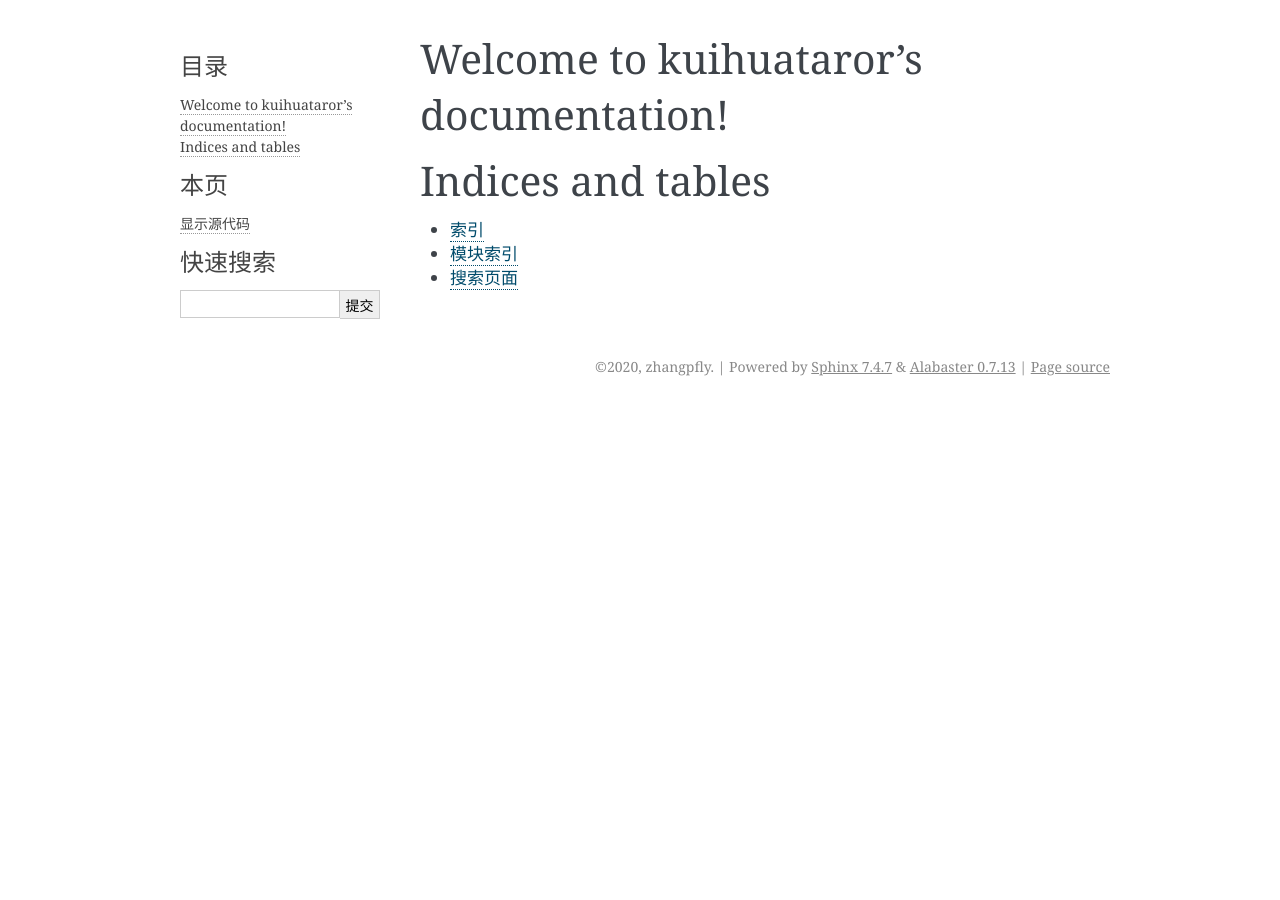
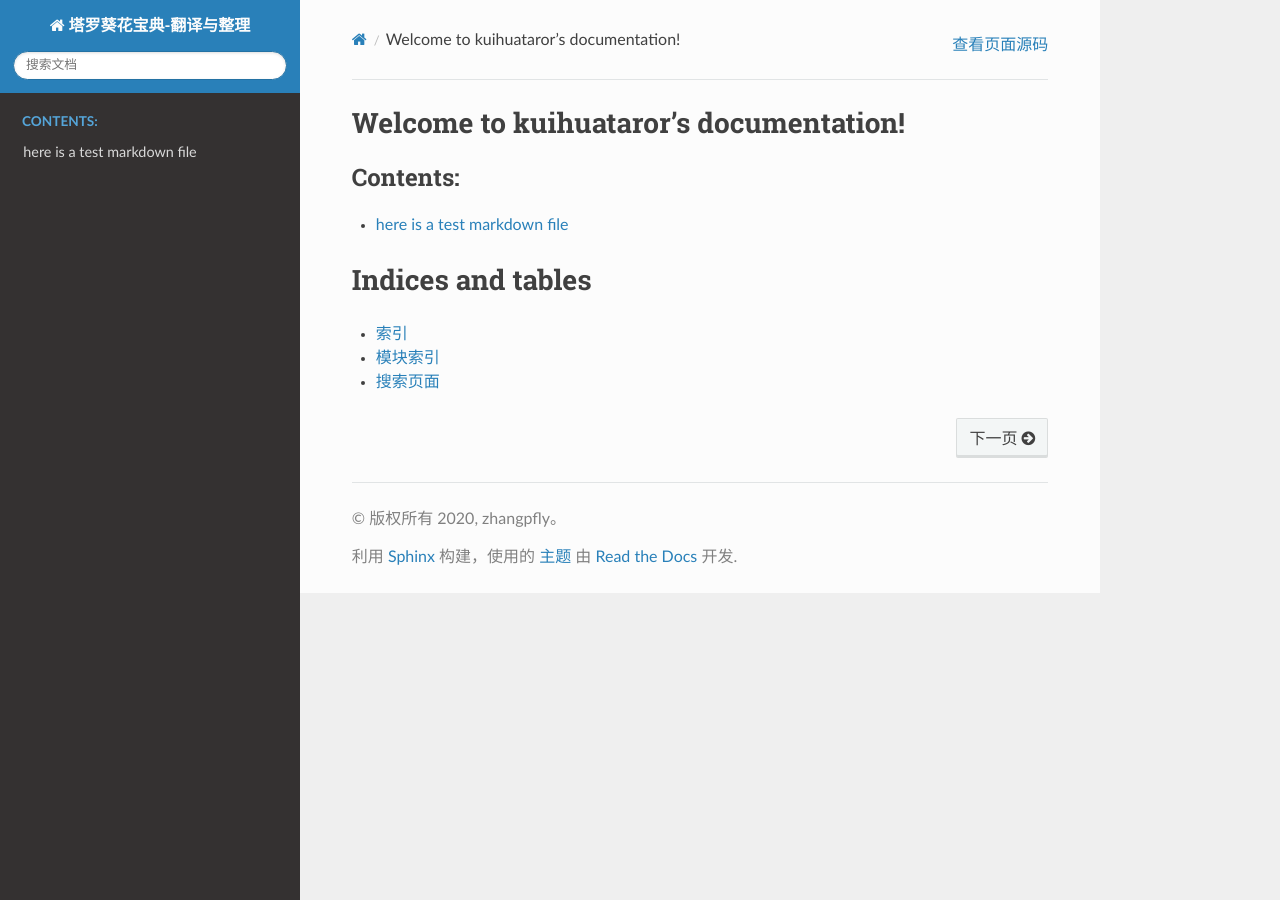
Before and after one commit to zhangpfly/taror-learn, a Sphinx documentation site: the page built from source/index.rst, in a window 1280 px wide. Built offline with Sphinx 7.4.7 and the Read the Docs theme 2.0.0, drawn with Linux system fonts in a browser that asks for light colours.

Commit message:
shpinx start

```diff
--- /dev/null
+++ b/source/Sphinx_GitHub_ReadtheDocs.md
@@ -0,0 +1 @@
+# here is a test markdown file
--- a/source/conf.py
+++ b/source/conf.py
@@ -31,6 +31,9 @@ release = 'v0.0.1'
 # extensions coming with Sphinx (named 'sphinx.ext.*') or your custom
 # ones.
 extensions = [
+        'recommonmark',
+        'sphinx_markdown_tables',
+        'sphinxemoji.sphinxemoji',
 ]
 
 # Add any paths that contain templates here, relative to this directory.
@@ -54,8 +57,10 @@ exclude_patterns = []
 # The theme to use for HTML and HTML Help pages.  See the documentation for
 # a list of builtin themes.
 #
-html_theme = 'alabaster'
+#html_theme = 'alabaster'
+html_theme = 'sphinx_rtd_theme'
 
+master_doc = 'index'
 # Add any paths that contain custom static files (such as style sheets) here,
 # relative to this directory. They are copied after the builtin static files,
 # so a file named "default.css" will overwrite the builtin "default.css".
--- a/source/index.rst
+++ b/source/index.rst
@@ -10,7 +10,7 @@ Welcome to kuihuataror's documentation!
    :maxdepth: 2
    :caption: Contents:
 
-
+   Sphinx_GitHub_ReadtheDocs
 
 Indices and tables
 ==================
```
Also changed, not shown: requirements.txt (added, +11 -0 lines).
